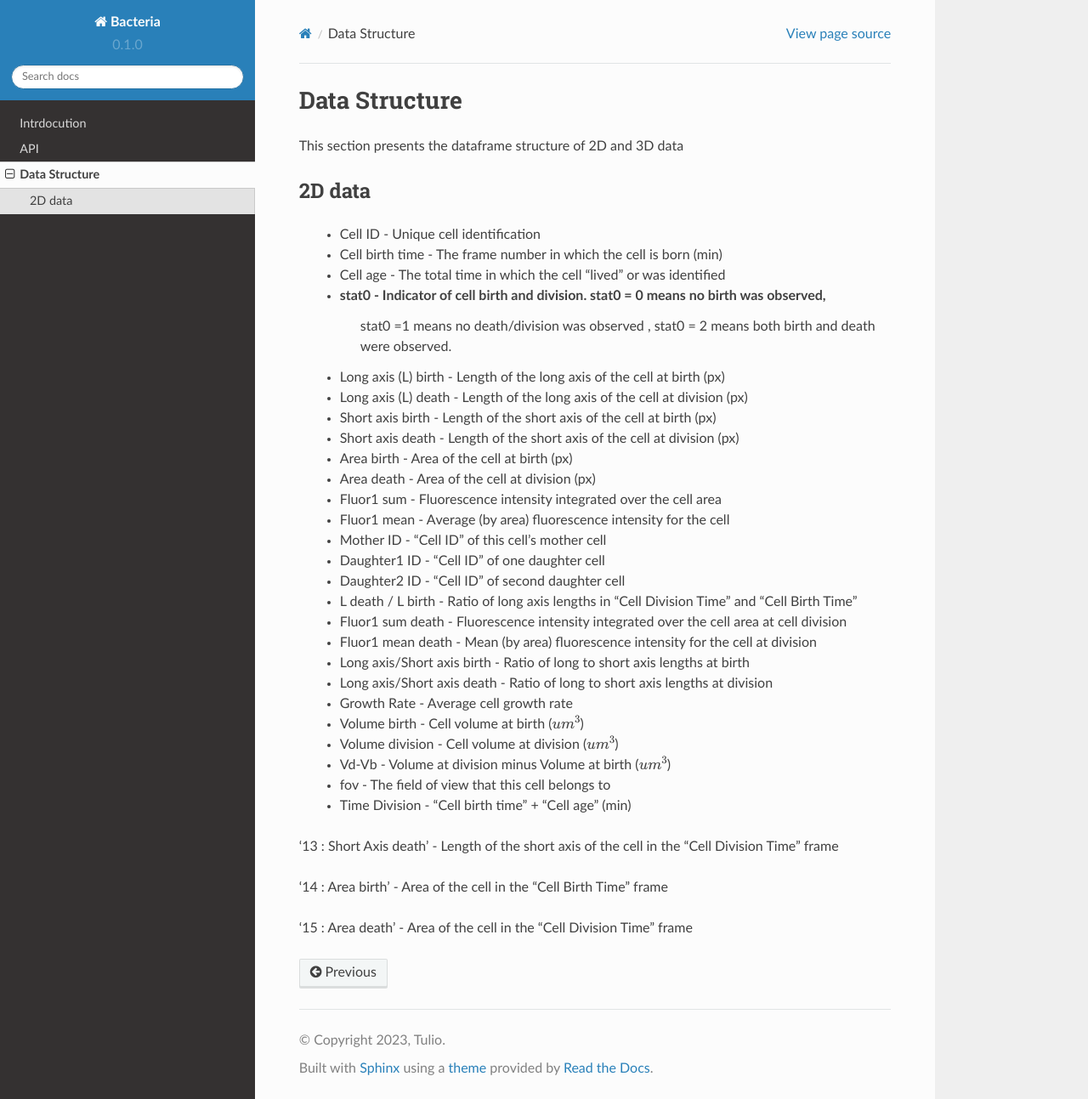
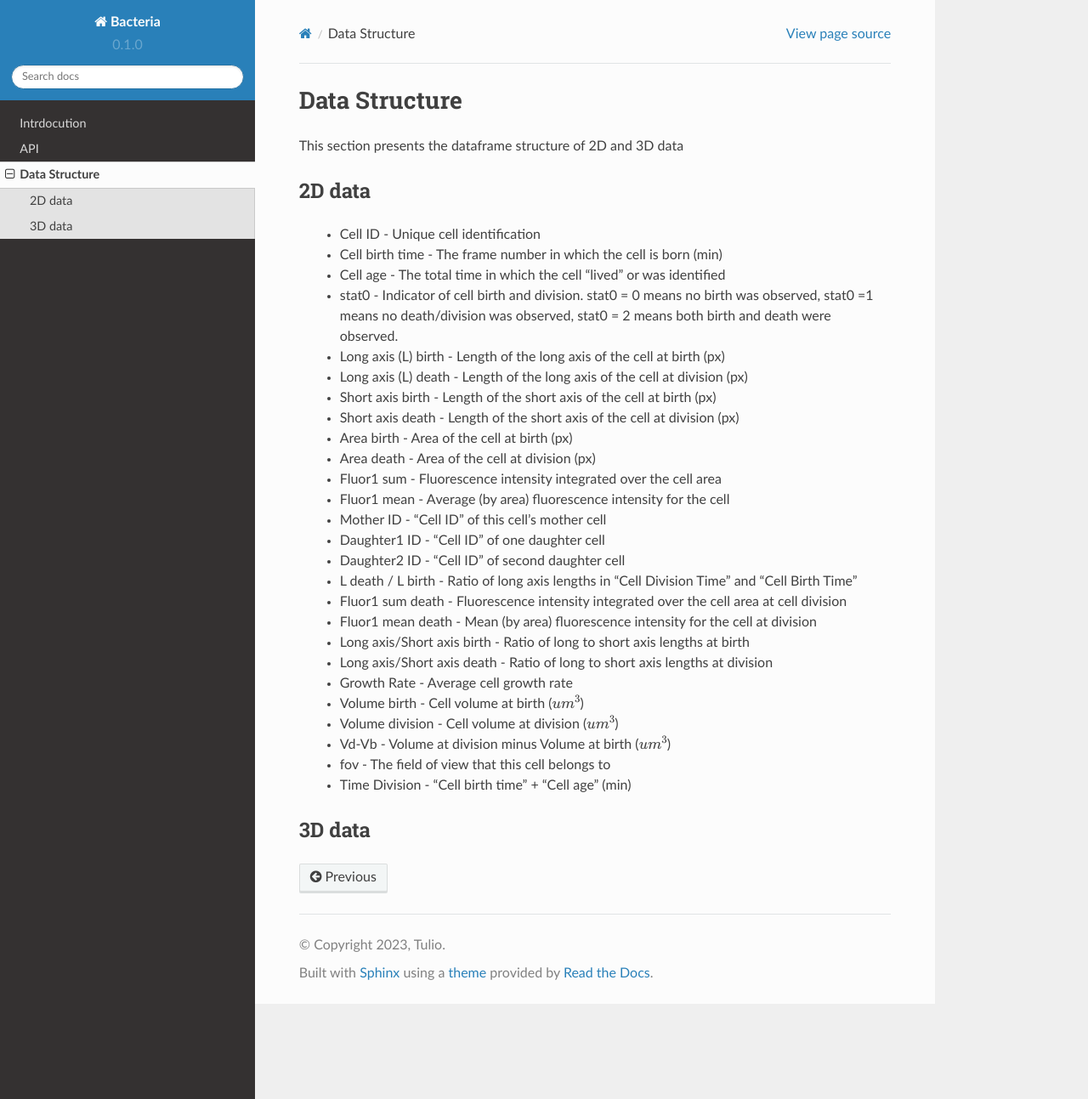
Before and after one commit to tuliofalmeida/bacteria, a Sphinx documentation site: the page built from docs/source/data.rst, in a window 1280 px wide and 1293 px high. Shown: the whole window at 85% size. Built offline with Sphinx 7.4.7 and the Read the Docs theme 2.0.0, drawn with Linux system fonts in a browser that asks for light colours.

Commit message:
Update data.rst

```diff
--- a/docs/source/data.rst
+++ b/docs/source/data.rst
@@ -11,9 +11,7 @@ This section presents the dataframe structure of 2D and 3D data
  * Cell ID - Unique cell identification
  * Cell birth time - The frame number in which the cell is born (min)
  * Cell age - The total time in which the cell "lived" or was identified
- * stat0 - Indicator of cell birth and division. stat0 = 0 means no birth was observed,
-           stat0 =1 means no death/division was observed , stat0 = 2 means both birth
-           and death were observed.
+ * stat0 - Indicator of cell birth and division. stat0 = 0 means no birth was observed, stat0 =1 means no death/division was observed, stat0 = 2 means both birth and death were observed.
  * Long axis (L) birth - Length of the long axis of the cell at birth (px)
  * Long axis (L) death - Length of the long axis of the cell at division (px)
  * Short axis birth - Length of the short axis of the cell at birth (px)
@@ -37,11 +35,5 @@ This section presents the dataframe structure of 2D and 3D data
  * fov - The field of view that this cell belongs to
  * Time Division - "Cell birth time" + "Cell age" (min)
 
-
-
-
-'13 : Short Axis death' - Length of the short axis of the cell in the "Cell Division Time" frame
-
-'14 : Area birth' - Area of the cell in the "Cell Birth Time" frame
-
-'15 : Area death' - Area of the cell in the "Cell Division Time" frame
+3D data
+--------
```
